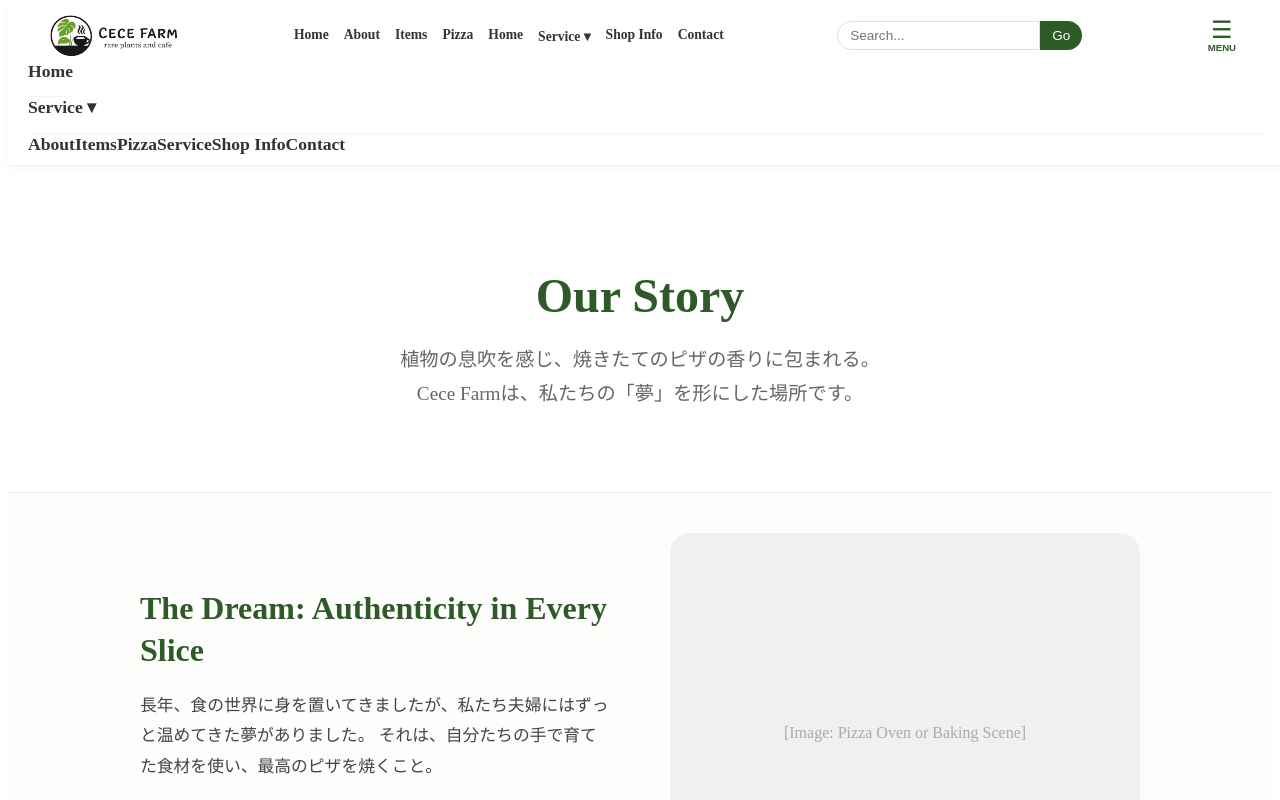
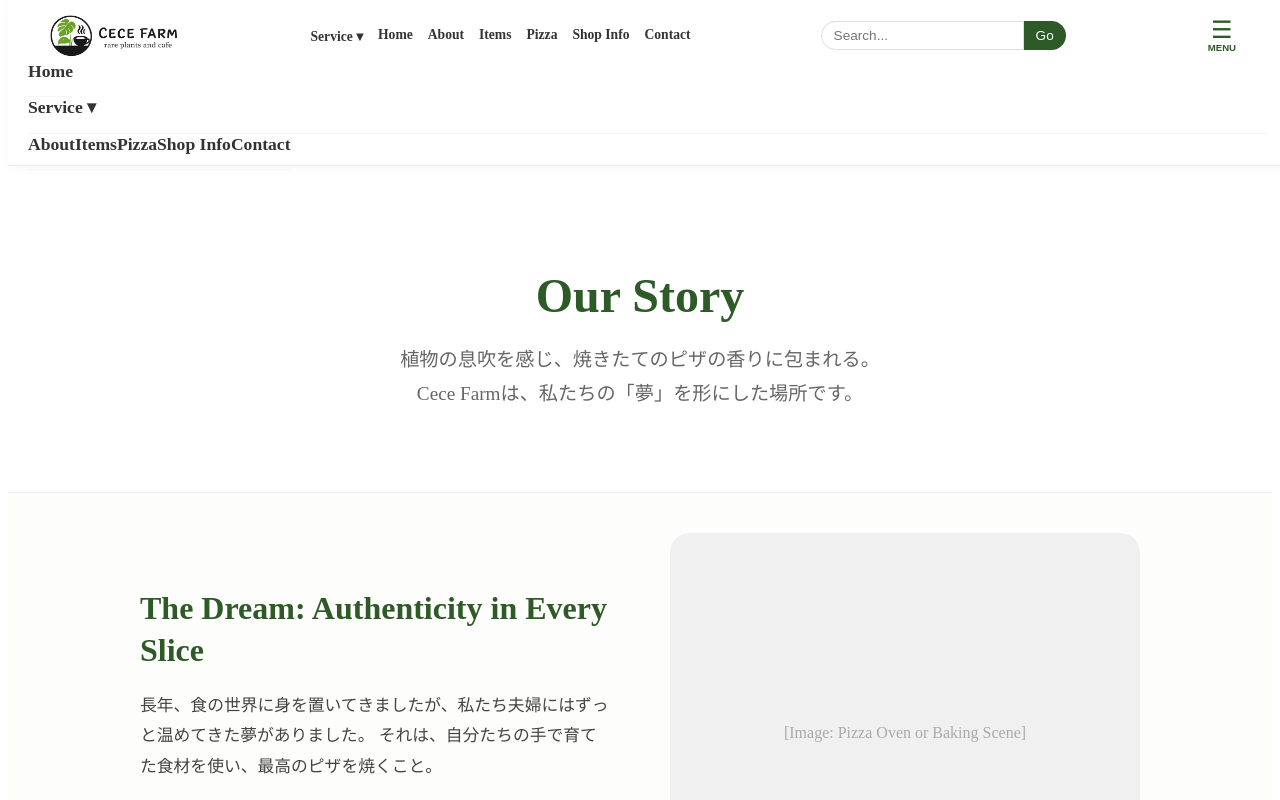
Before and after one commit to xspeed122000-jpg/cecefarm-full-blog, a Next.js app: page /about in a window 1280 px wide. Shown: the top 800 px of the page. Built offline with nearby package versions, Linux system fonts and the light colour scheme.

Commit message:
fix Service dropdown

```diff
--- a/app/items/[slug]/page.tsx
+++ b/app/items/[slug]/page.tsx
@@ -91,7 +91,7 @@ export default async function ItemDetailPage({ params }: { params: Promise<{ slu
           backgroundColor: '#fff'
         }}>
           {/* PortableTextコンポーネントを使ってリッチテキストを表示 */}
-          <PortableText value={item.body} />
+         <PortableText value={item.body}/>
         </div>
       )}
 
--- a/components/Header.tsx
+++ b/components/Header.tsx
@@ -110,14 +110,7 @@ export default function Header() {
 
           {/* 中央：PCメニュー */}
           <nav className="nav-menu desktop-only" style={navStyle}>
-
-
-            <Link href="/" style={navLinkStyle}>Home</Link>
-            <Link href="/about" style={navLinkStyle}>About</Link>
-            <Link href="/items" style={navLinkStyle}>Items</Link>
-            <Link href="/pizza" style={navLinkStyle}>Pizza</Link>
-           <Link href="/" style={navLinkStyle}>Home</Link>
-            {/* Serviceをドロップダウン化 */}
+           {/* Serviceをドロップダウン化 */}
             <div className="service-container">
               <Link href="/services" style={navLinkStyle}>Service ▾</Link>
               <div className="service-dropdown">
@@ -126,6 +119,11 @@ export default function Header() {
                 <Link href="/th/phyto_cites" className="dropdown-item">Phyto / CITES (TH)</Link>
               </div>
             </div>
+
+            <Link href="/" style={navLinkStyle}>Home</Link>
+            <Link href="/about" style={navLinkStyle}>About</Link>
+            <Link href="/items" style={navLinkStyle}>Items</Link>
+            <Link href="/pizza" style={navLinkStyle}>Pizza</Link>
             <Link href="/shop" style={navLinkStyle}>Shop Info</Link>
             <Link href="/contact" style={navLinkStyle}>Contact</Link>
           </nav>
@@ -170,7 +168,6 @@ export default function Header() {
           <Link href="/about" onClick={() => setIsMenuOpen(false)} style={mobileNavLinkStyle}>About</Link>
           <Link href="/items" onClick={() => setIsMenuOpen(false)} style={mobileNavLinkStyle}>Items</Link>
           <Link href="/pizza" onClick={() => setIsMenuOpen(false)} style={mobileNavLinkStyle}>Pizza</Link>
-          <Link href="/services" onClick={() => setIsMenuOpen(false)} style={mobileNavLinkStyle}>Service</Link>
           <Link href="/shop" onClick={() => setIsMenuOpen(false)} style={mobileNavLinkStyle}>Shop Info</Link>
           <Link href="/contact" onClick={() => setIsMenuOpen(false)} style={mobileNavLinkStyle}>Contact</Link>
         </nav>
```
